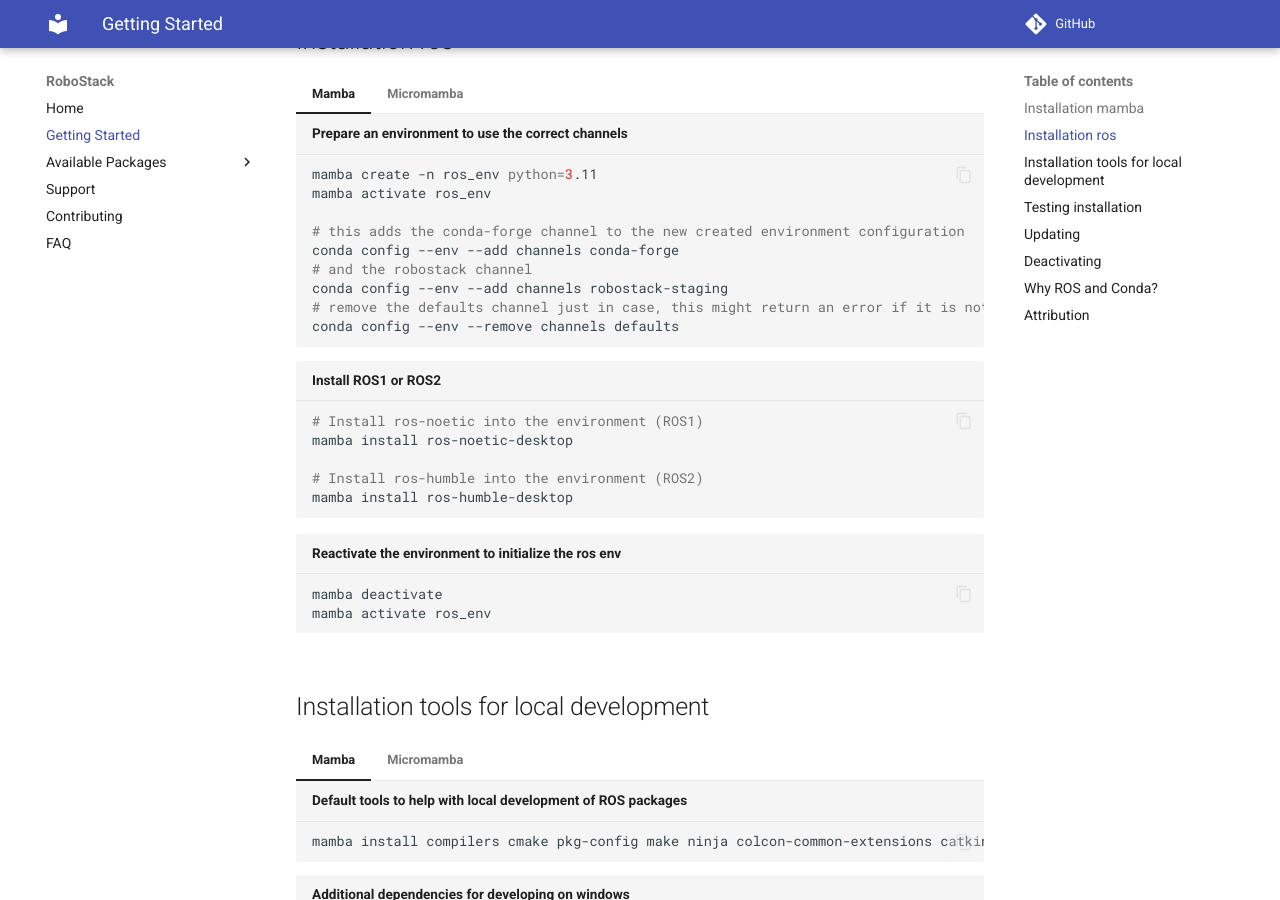
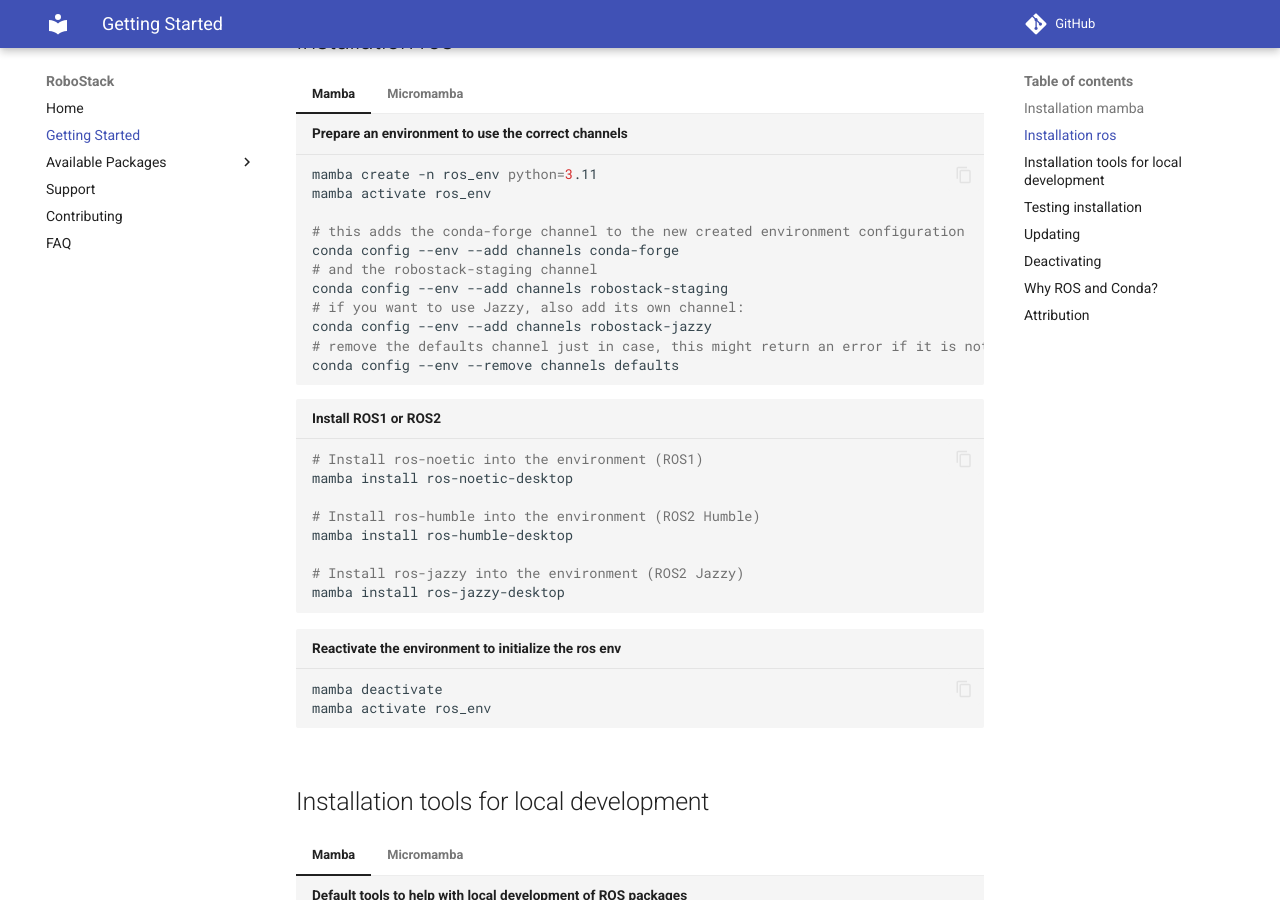
Before and after one commit to RoboStack/robostack.github.io, an MkDocs documentation site: the page built from docs/GettingStarted.md, in a window 1280 px wide and 900 px high, scrolled down 917 px. Built offline with MkDocs 1.6.1 and Material for MkDocs 9.7.7, drawn with Linux system fonts in a browser that asks for light colours; comment, search, counter and statistics services are not loaded.

Commit message:
Add jazzy docs

````diff
--- a/docs/GettingStarted.md
+++ b/docs/GettingStarted.md
@@ -30,8 +30,10 @@
 
     # this adds the conda-forge channel to the new created environment configuration
     conda config --env --add channels conda-forge
-    # and the robostack channel
+    # and the robostack-staging channel
     conda config --env --add channels robostack-staging
+    # if you want to use Jazzy, also add its own channel:
+    conda config --env --add channels robostack-jazzy
     # remove the defaults channel just in case, this might return an error if it is not in the list which is ok
     conda config --env --remove channels defaults
     ```
@@ -41,8 +43,11 @@
     # Install ros-noetic into the environment (ROS1)
     mamba install ros-noetic-desktop
 
-    # Install ros-humble into the environment (ROS2)
+    # Install ros-humble into the environment (ROS2 Humble)
     mamba install ros-humble-desktop
+
+    # Install ros-jazzy into the environment (ROS2 Jazzy)
+    mamba install ros-jazzy-desktop
     ```
 
     ```bash title="Reactivate the environment to initialize the ros env"
@@ -65,6 +70,10 @@
     ```bash title="ROS2 Humble"
     # Create a ros-humble desktop environment
     micromamba create -n ros_env -c conda-forge -c robostack-staging ros-humble-desktop
+
+    ```bash title="ROS2 Jazzy"
+    # Create a ros-jazzy desktop environment
+    micromamba create -n ros_env -c conda-forge -c robostack-staging ros-jazzy-desktop
 
     # Activate the environment
     micromamba activate ros_env
````
